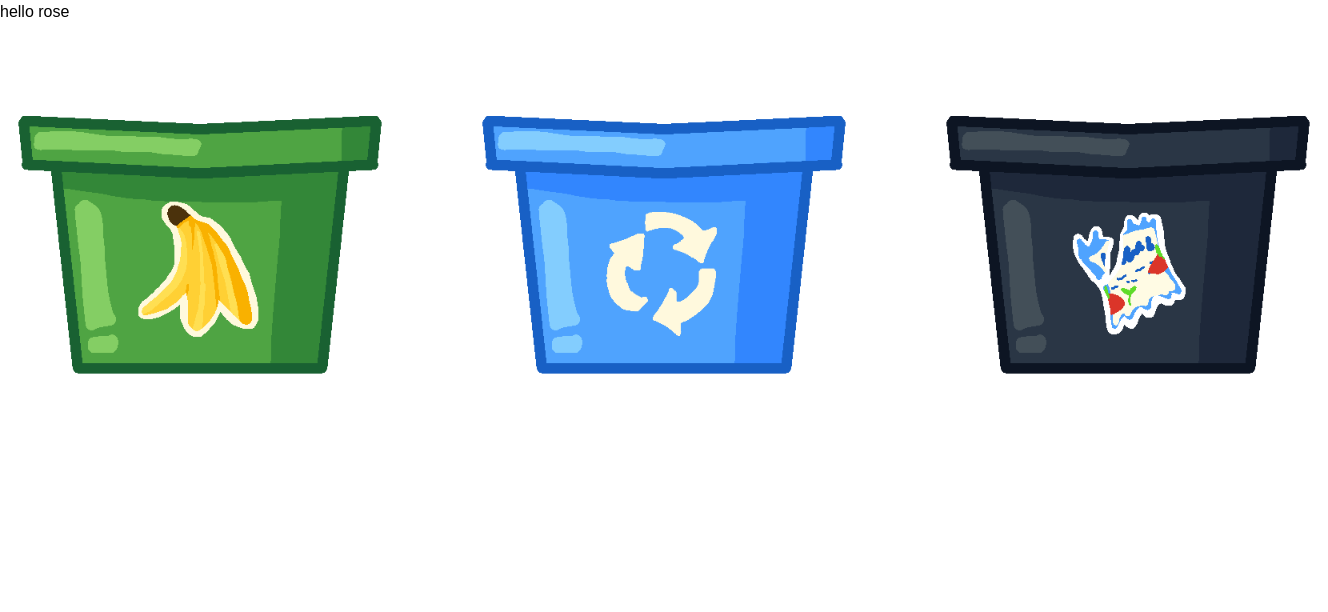
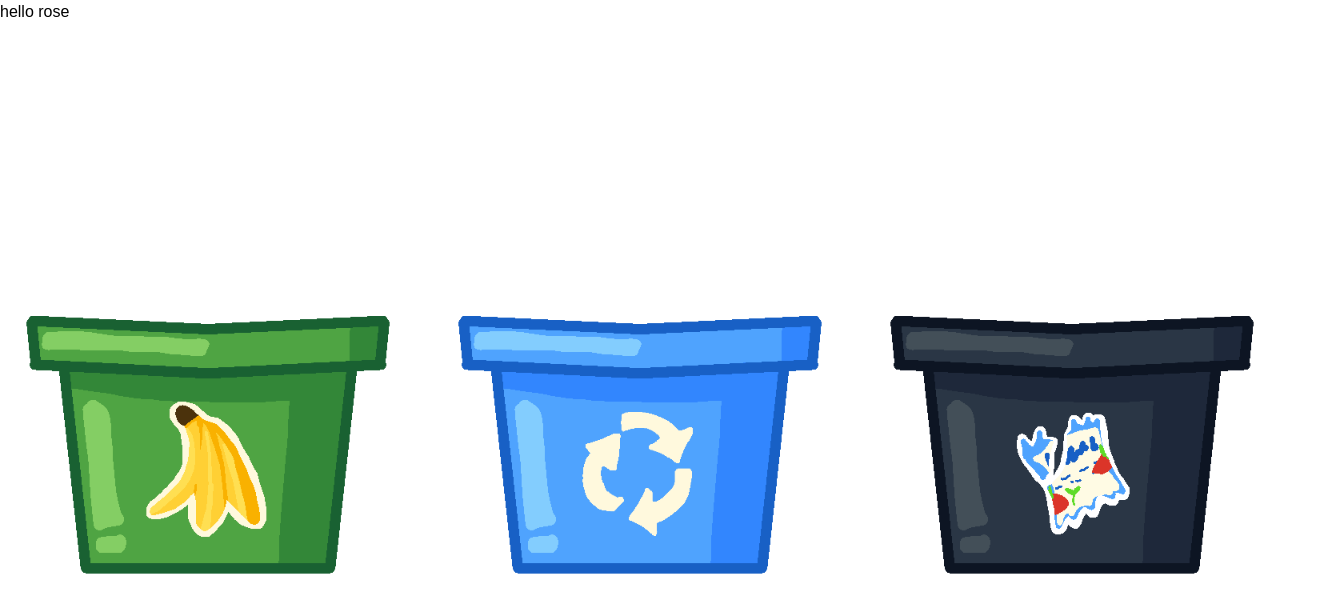
Before and after one commit to jploia/ucibogosort, a Next.js app in the folder garbogotchi/: page / in a window 1280 px wide. Shown: the top 612 px of the page, 1328 px wide, since content can reach past the window. Built offline with nearby package versions, Linux system fonts and the light colour scheme; a web font is replaced by a local one.

Commit message:
center bins

```diff
--- a/garbogotchi/app/components/BinContainer.tsx
+++ b/garbogotchi/app/components/BinContainer.tsx
@@ -4,7 +4,7 @@
 export default function BinContainer(props: Readonly<{ bins: BinProps[] }>) {
   return (
     <>
-      <div className="flex gap-[4rem]">
+      <div className="flex gap-[2rem] min-h-screen justify-center items-center flex-wrap">
         {props.bins.map((bin, index) => {
           return (
             <Image
```
